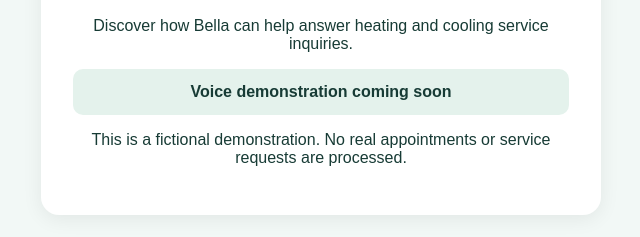
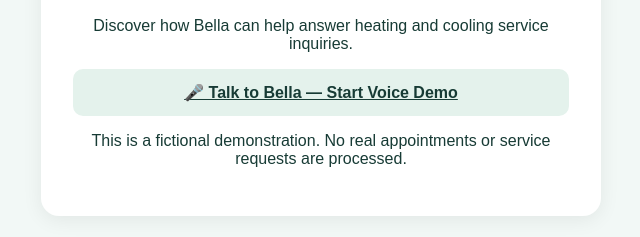
Before and after one commit to BrambleBell/bramblebell-bella-demo, a plain HTML site: page index.html in a window 1280 px wide. Shown: the part 317-554 px from the top of the page, 319-959 px from the left. Drawn offline with Linux system fonts and the light colour scheme.

Commit message:
Add voice demo link for HVAC Receptionist
Added a link to start the voice demonstration with Bella.

```diff
--- a/index.html
+++ b/index.html
@@ -43,7 +43,11 @@
       <p>Discover how Bella can help answer
       heating and cooling service inquiries.</p>
       <div class="status">
-        Voice demonstration coming soon
+
+<a href="https://agent.retellai.com/orb/agent_89883ac92bfd317a40f5e21a05?token=8b5fb6fb023016e457fcd703cf3a344e" target="_blank" rel="noopener noreferrer" style="color:#173b35; text-decoration:underline;">
+  🎤 Talk to Bella — Start Voice Demo
+</a>
+
       </div>
       <p>This is a fictional demonstration.
       No real appointments or service requests
```
